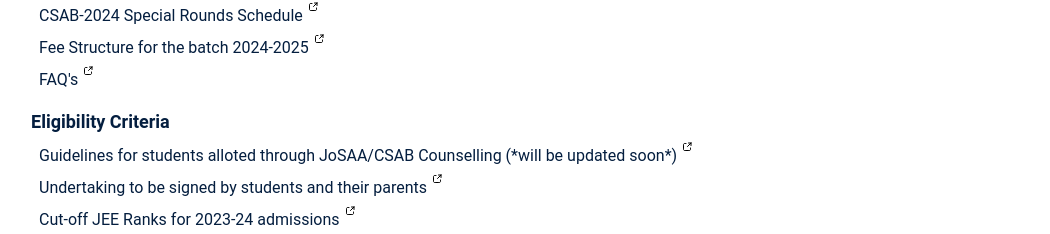
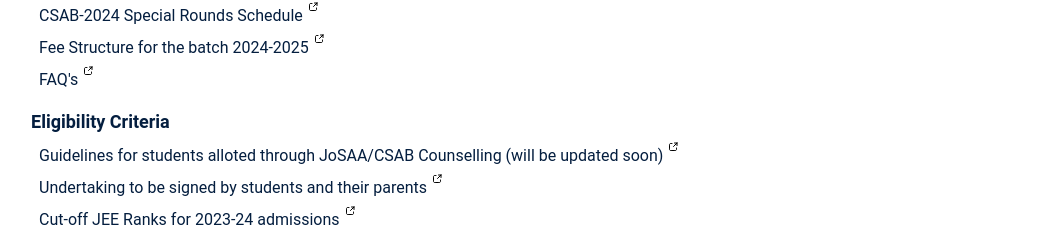
Before and after one commit to Velocity-IIITDWD/iiitdwd.ac.in, a Next.js app: page /admissions/btech in a window 1280 px wide. Shown: the part 2235-2469 px from the top of the page, without its empty margins (113-1163 px from the left). Built offline with nearby package versions, Linux system fonts and the light colour scheme.

Commit message:
changes 13/-6

```diff
--- a/data/admissions.ts
+++ b/data/admissions.ts
@@ -109,9 +109,9 @@ export const links: linksStructure[] = [
     links: [
       {
         id: 1,
-        link: '/docs/btech_admission_guidelines_2023.pdf',
+        link: '#',
         displayText:
-          'Guidelines for students alloted through JoSAA/CSAB Counselling (*will be updated soon*)',
+          'Guidelines for students alloted through JoSAA/CSAB Counselling (will be updated soon)',
       },
       {
         id: 2,
```
